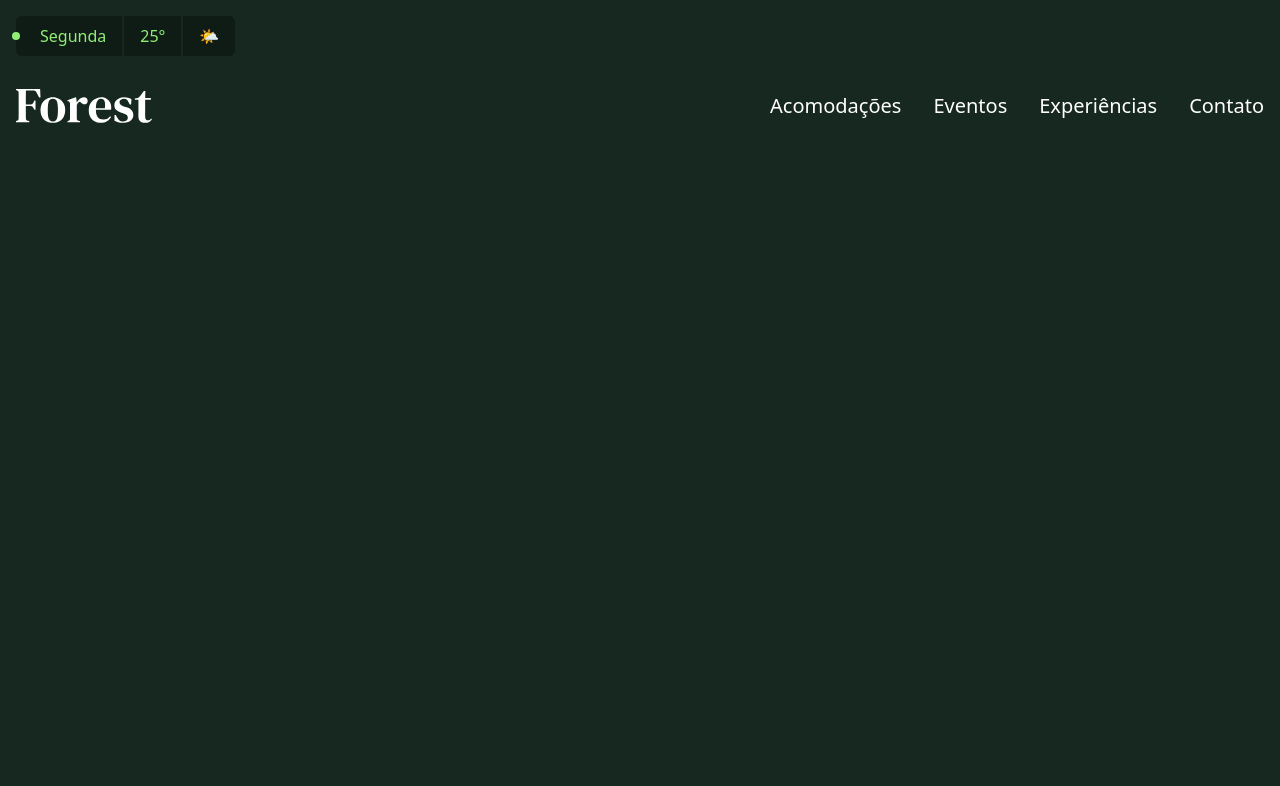
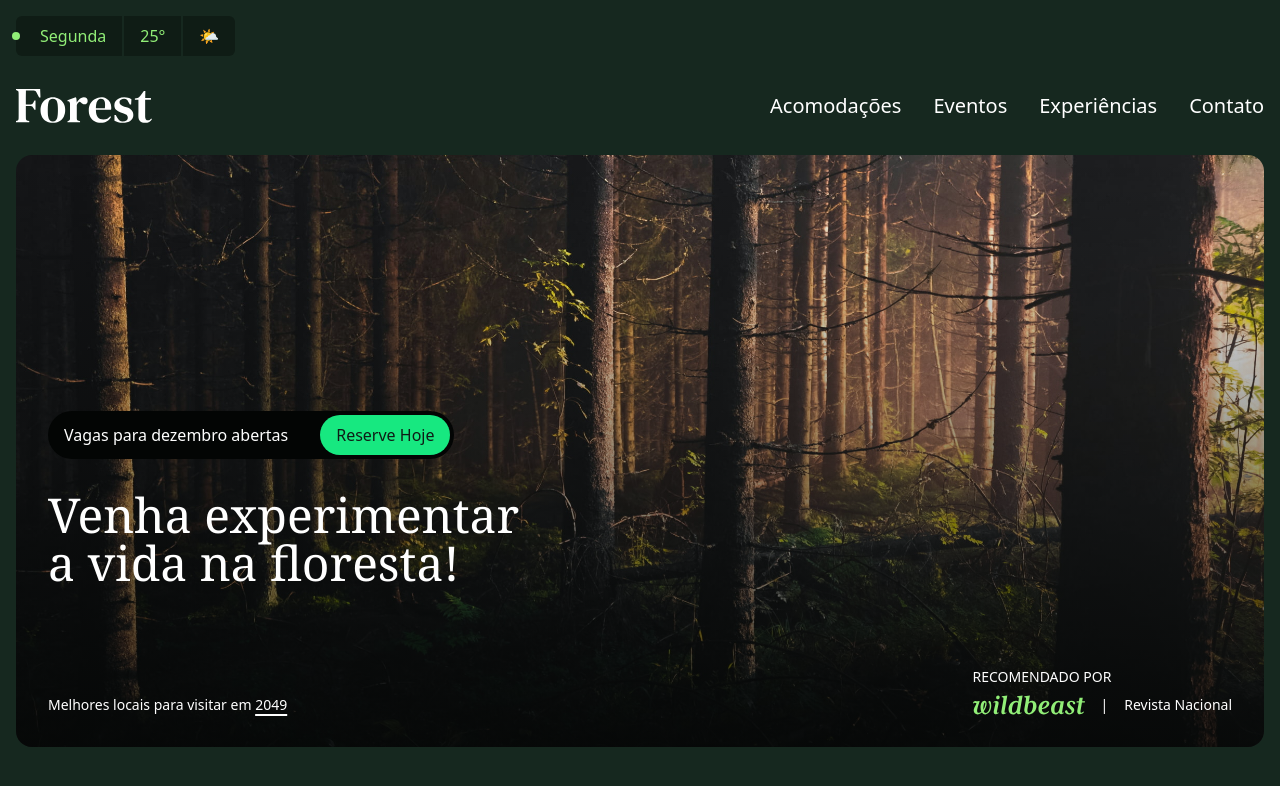
Before and after one commit to pedrorvidal/ogtailwind, a website: page src/index.html in a window 1280 px wide. Drawn offline with Linux system fonts and the light colour scheme.

Commit message:
Hero (desktop)

```diff
--- a/src/index.html
+++ b/src/index.html
@@ -8,7 +8,7 @@
     <link rel="stylesheet" href="./output.css" />
 </head>
 
-<body class="bg-verde-800 fonte-sans">
+<body class="bg-verde-800 fonte-sans mb-96 pb-96">
     <div class="container mt-4 flex justify-center md:justify-start">
         <div class="inline-flex items-center rounded-md bg-verde-900">
             <span class="size-2 bg-verde-300 block rounded-full relative -left-1"></span>
@@ -33,6 +33,33 @@
             </ul>
         </nav>
     </header>
+
+    <main class="container">
+        <div class="text-white relative pt-64 px-8 pb-8 rounded-2xl overflow-hidden bg-gradient-to-t from-verde-950/80">
+            <img class="absolute -z-10 size-full inset-0 object-cover" src="./img/floresta.jpg" alt="">
+            <div class="bg-verde-950 inline-flex mb-8 gap-8 items-center justify-center py-1 pr-1 rounded-full pl-4 ">
+                Vagas para dezembro abertas
+                <a href="#" class="bg-verde-400 text-verde-900 py-2 px-4 inline-block rounded-full">Reserve Hoje</a>
+            </div>
+            <h1 class="mb-20 font-serif max-w-screen-sm text-5xl text-balance">
+                Venha experimentar a vida na floresta!
+            </h1>
+            <div class="text-sm flex justify-between items-end">
+                <p>
+                    Melhores locais para visitar em <a href="#"
+                        class="underline decoration-2 underline-offset-4 hover:no-underline">2049</a>
+                </p>
+                <div class="">
+                    <p class="uppercase mb-2">Recomendado por</p>
+                    <p class="flex items-center gap-4">
+                        <img class="w-28" src="img/parceiros/wildbeast.svg" alt="wildbeast">
+                        <span>|</span>
+                        Revista Nacional
+                    </p>
+                </div>
+            </div>
+        </div>
+    </main>
 </body>
 
 </html>
```
Also changed, not shown: src/output.css.
